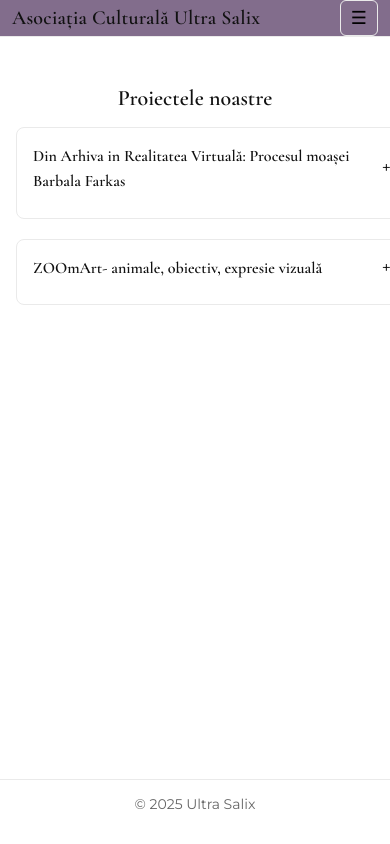
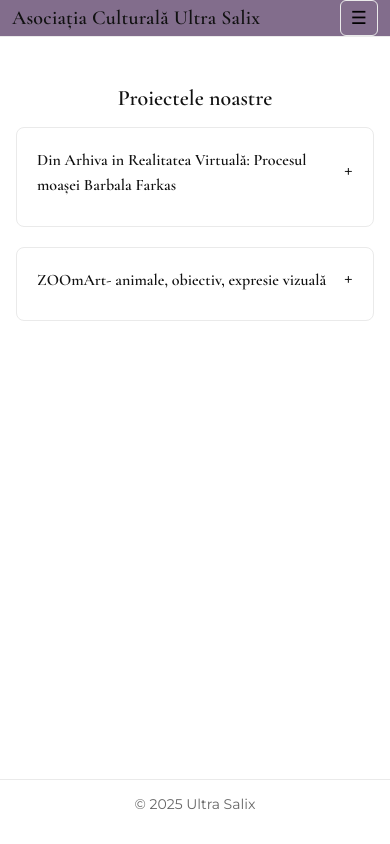
Before and after one commit to andreiTst/ultrasalix, a React (Vite) app: page / in a window 390 px wide. Built offline with nearby package versions, Linux system fonts and the light colour scheme.

Commit message:
cards fix

```diff
--- a/src/App.css
+++ b/src/App.css
@@ -40,6 +40,8 @@ main.container { flex: 1; padding: 24px 16px 48px; }
   all: unset; /* remove default button styles */
   display: block;
   width: 100%;
+  box-sizing: border-box; /* keep padding inside width */
+  max-width: 100%;
   border: 1px solid var(--line);
   padding: 16px;
   border-radius: 8px;
@@ -51,6 +53,8 @@ main.container { flex: 1; padding: 24px 16px 48px; }
 .project-card.open { border-color: #dcdcdc; }
 
 .project-title { font-size: 16px; margin: 0; }
+/* prevent long titles from causing horizontal overflow */
+.project-title { overflow-wrap: anywhere; hyphens: auto; }
 
 /* header row of the card with a chevron */
 .project-card-head {
@@ -156,3 +160,8 @@ main.container { flex: 1; padding: 24px 16px 48px; }
   }
   .nav.open { display: flex; }
 }
+
+/* Mobile card spacing */
+@media (max-width: 640px) {
+  .project-card { padding: 20px; }
+}
```
